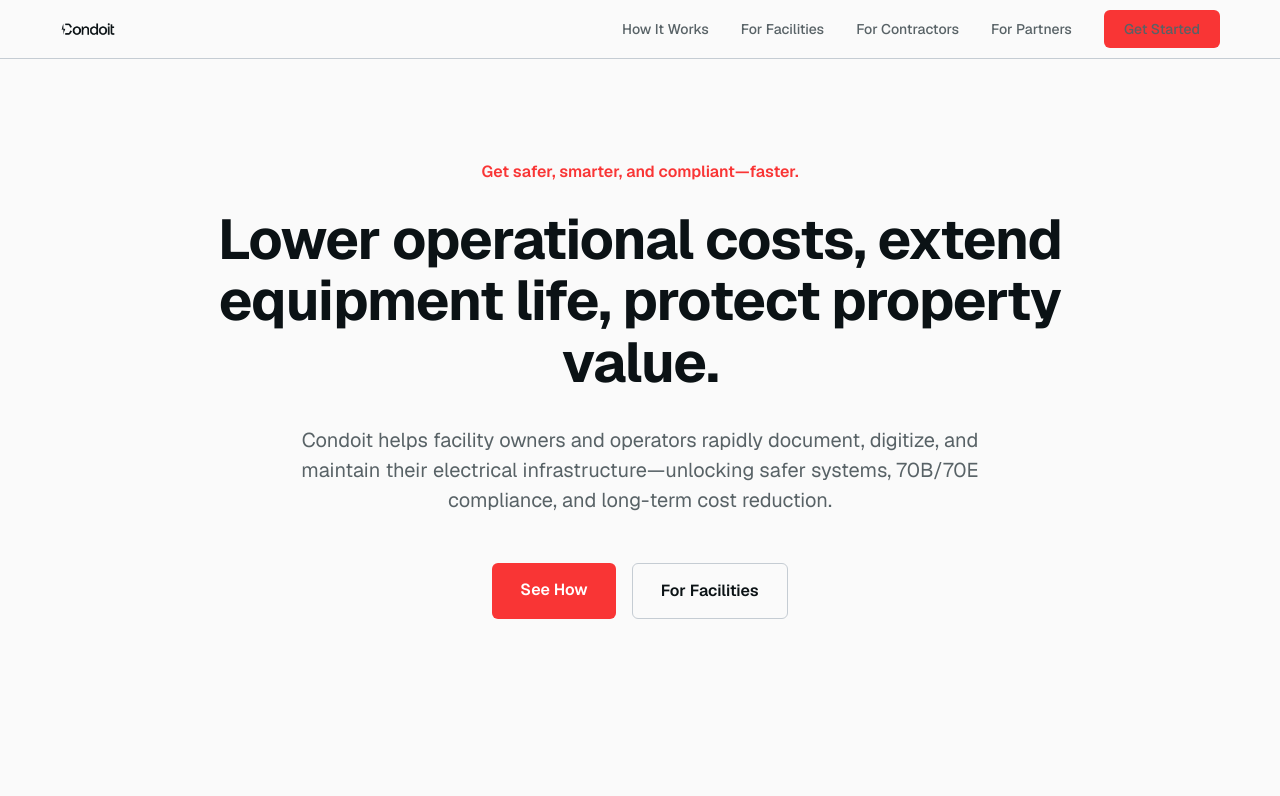
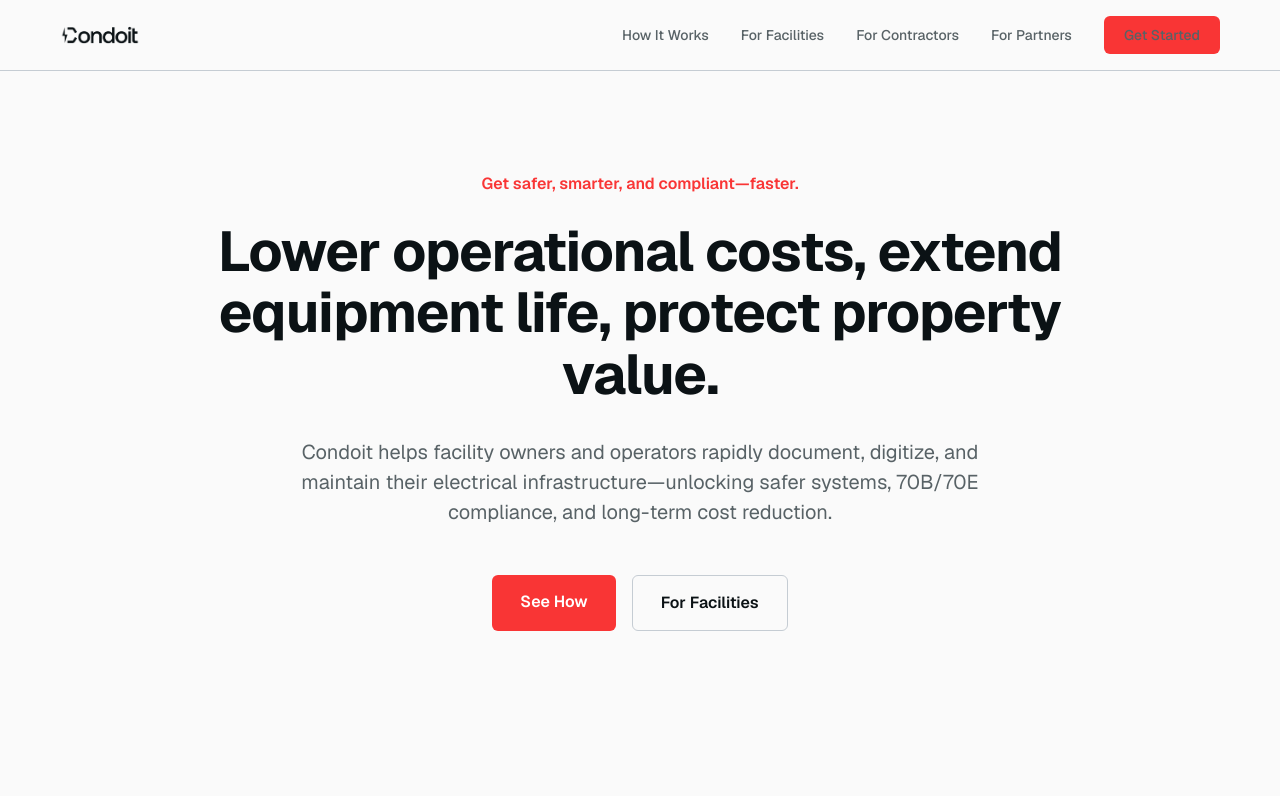
Before and after one commit to iancondoit/Condoit-Connect, a plain HTML site: page condoit_connect_page.html in a window 1280 px wide. Shown: the top 796 px of the page. Drawn offline with nearby package versions, Linux system fonts and the light colour scheme.

Commit message:
Increase logo size in header
- Updated logo height from 28px to 40px across all pages
- Logo now appears more prominent and proportional in header navigation

```diff
--- a/condoit_connect_page.html
+++ b/condoit_connect_page.html
@@ -59,7 +59,7 @@
         }
 
         .logo img {
-            height: 28px;
+            height: 40px;
             width: auto;
         }
 
```
Also changed, not shown: condoit_contractor_network_page.html (+1 -1 lines), condoit_evaluate_portfolio_page.html (+1 -1 lines), condoit_how_it_works_page.html (+1 -1 lines), for_facilities.html (+1 -1 lines), for_partners.html (+1 -1 lines).
